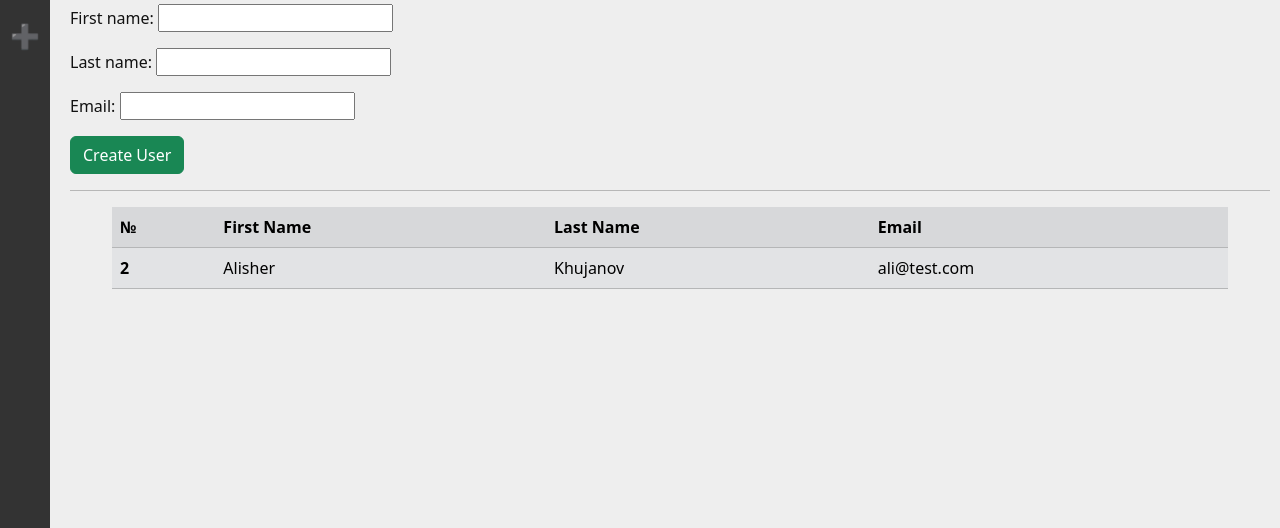
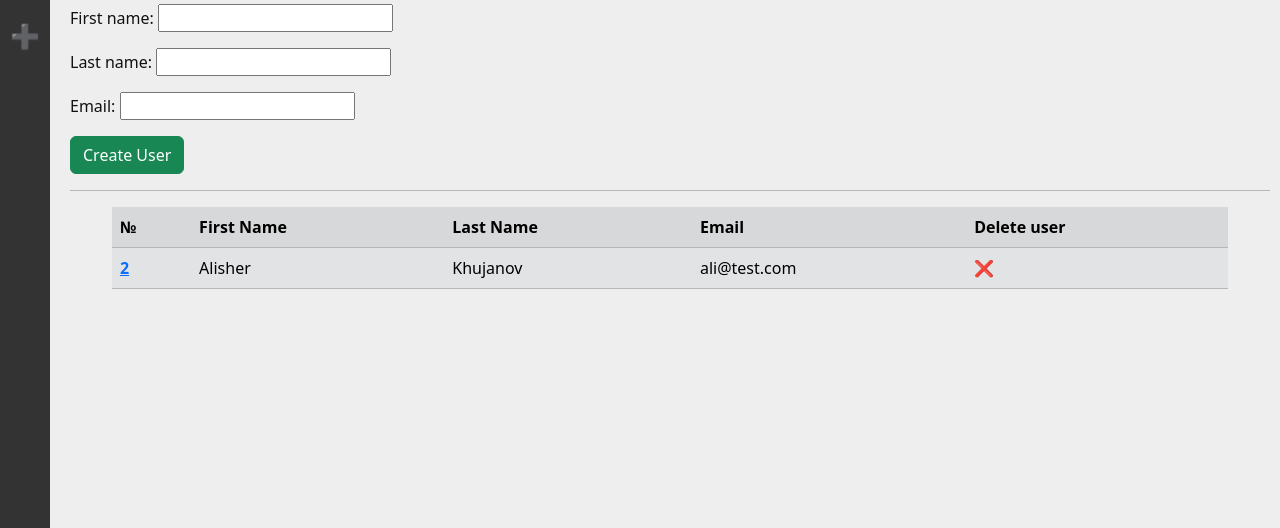
Before and after one commit to AlisherXujanov/FullStack3, a Django app: page /users/ in a window 1280 px wide. Shown: the part 129-657 px from the top of the page. Run offline with Django 4.2, Linux system fonts and the light colour scheme; data comes from the database, SQL or seed files in the repository; both versions use the stored data as it was after the commit; some libraries are stand-ins or nearby versions.

Commit message:
delete user

```diff
--- a/first_project/users/templates/index.html
+++ b/first_project/users/templates/index.html
@@ -32,14 +32,22 @@
         <th>First Name</th>
         <th>Last Name</th>
         <th>Email</th>
+        <th>Delete user</th>
       </tr>
 
       {% for user in users %}
-        <tr onclick="go_to_details({{user.id}})" style="cursor:pointer;">
-          <th>{{ user.id }}</th>
+        <tr>
+          <th>
+            <a href="{% url 'user_details' user.id %}">
+              {{ user.id }}
+            </a>
+          </th>
           <td>{{ user.first_name }}</td>
           <td>{{ user.last_name }}</td>
           <td>{{ user.email }}</td>
+          <td style="cursor:pointer;" onclick="delete_user({{user.id}})">
+            ❌
+          </td>
         </tr>
       {% endfor %}
     </table>
@@ -48,10 +56,17 @@
 
 {% block script %}
   <script>
-    let url = "{% url 'user_details' 99999 %}"
-    function go_to_details(id) {
-      url = url.replace('99999', id)
-      location.href = url
+    function delete_user(id) {
+      let delete_url = "{% url 'delete_user' 99999 %}"
+      if (confirm(`Are you sure to delete?`)) {
+        delete_url = delete_url.replace('99999', id)
+        location.href = delete_url
+      } else {
+        console.log('Canceled')
+        alert("Canceled")
+      }
     }
+
+
   </script>
 {% endblock %}
--- a/first_project/users/urls.py
+++ b/first_project/users/urls.py
@@ -1,8 +1,9 @@
 from django.urls import path
 
-from .views import first_view, user_details
+from .views import *
 
 urlpatterns = [
     path("", first_view, name="first_view"),
-    path("<int:user_id>", user_details, name="user_details")
+    path("details/<int:user_id>", user_details, name="user_details"),
+    path("delete/<int:del_id>", delete_user, name="delete_user")
 ]
--- /dev/null
+++ b/first_project/users/usecases.py
@@ -0,0 +1,10 @@
+from .forms import UserForm
+from .models import User
+
+
+def get_users_context():
+    context = {
+        'form': UserForm(),
+        "users": User.objects.all()
+    }
+    return context
--- a/first_project/users/views.py
+++ b/first_project/users/views.py
@@ -1,8 +1,8 @@
-from django.http import HttpResponse
 from django.shortcuts import render
 
 from .forms import UserForm
 from .models import User
+from .usecases import *
 
 
 def first_view(request):
@@ -11,10 +11,7 @@ def first_view(request):
         if form.is_valid():
             form.save(commit=True)
 
-    context = {
-        'form': UserForm(),
-        "users": User.objects.all()
-    }
+    context = get_users_context()
 
     return render(request, 'index.html', context)
 
@@ -23,3 +20,13 @@ def user_details(request, user_id):
     user = User.objects.get(id=user_id)
     context = {'user': user}
     return render(request, 'user_details.html', context)
+
+
+def delete_user(request, del_id):
+    user = User.objects.get(id=del_id)
+    print(user.first_name)
+    user.delete()
+    print(user.first_name)
+
+    context = get_users_context()
+    return render(request, 'index.html', context)
```
Also changed, not shown: first_project/db.sqlite3.
